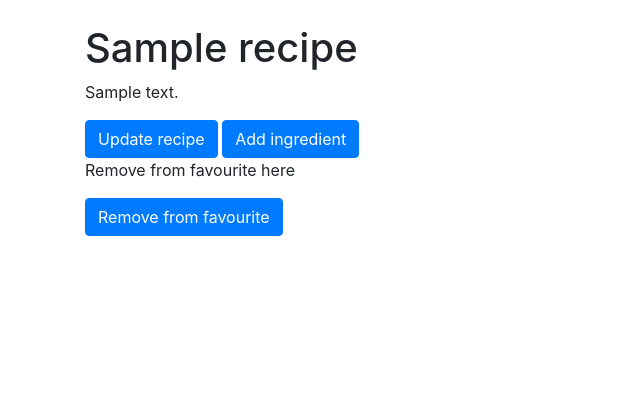
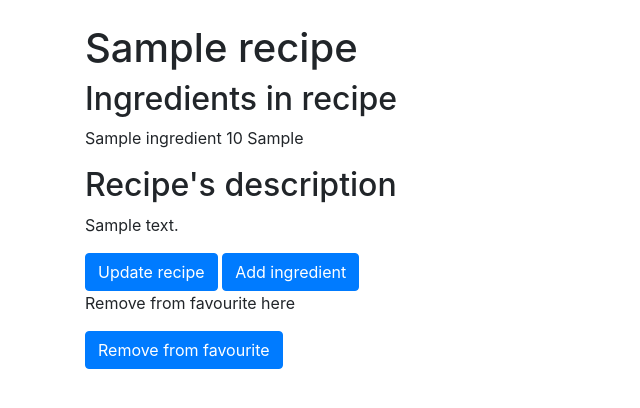
Before and after one commit to att78/reseptikirja, a Flask app: page /recipes/1/show in a window 1280 px wide. Shown: the part 56-464 px from the top of the page, without its empty margins (0-640 px from the left). Run offline with Flask 2, Linux system fonts and the light colour scheme; a user stored in the database is signed in; tables that the repository leaves empty hold one stand-in row (values such as "Sample post"); some libraries are stand-ins or nearby versions.

Commit message:
redirecteja kuntoon ja raaka-aineet näkyviin reseptin esittelyssä

```diff
--- a/application/ingredients/views.py
+++ b/application/ingredients/views.py
@@ -107,7 +107,7 @@ def recipe_ingredient_create(recipe_id):
     db.session().add(r)
     db.session().commit()
 
-    return redirect(url_for("recipe_update", recipe_id=recipe_id))
+    return redirect(url_for("recipe_set_ingredients", recipe_id=recipe_id))
 
 #Raaka-aineen poistaminen reseptistä
 
@@ -122,7 +122,7 @@ def recipe_ingredient_remove(ingredient_in_recipe_id,recipe_id):
     db.session().delete(ingredient_in_recipe)
     db.session().commit()
 
-    return render_template("recipes/addingredients.html", recipe_id= recipe_id, recipe=recipe)
+    return redirect(url_for("recipe_set_ingredients", recipe_id= recipe_id))
 
 
 # Reseptin tarkastelu
--- a/application/recipes/views.py
+++ b/application/recipes/views.py
@@ -5,6 +5,7 @@ from application.recipes.forms import RecipeForm
 #from flask_login import login_required
 from flask_login import current_user
 from application.auth.models import User
+from application.ingredients.models import IngredientInRecipe, Ingredient
 
 @app.route("/recipes", methods=["GET"])
 @login_required
@@ -21,7 +22,26 @@ def recipe_show_one(recipe_id):
     if recipe in account.favourites:
         form.favourite = True
 
-    return render_template("recipes/recipe.html", recipe = recipe, form=form)
+    # reseptissä olevien raaka-aineiden oliot
+    ingredients_in_recipe =IngredientInRecipe.query.filter(IngredientInRecipe.recipe==recipe.id).all()
+
+    already_added = []
+    for i in ingredients_in_recipe:
+        id_number = i.id
+        amount = i.amount
+        raw =Ingredient.query.get(i.ingredient)
+
+        already_added.append({
+            'id': id_number,
+            'amount': amount,
+            'ingredient': raw
+        })
+
+
+
+
+    return render_template("recipes/recipe.html", recipe = recipe, form=form, already_added=already_added,
+    ingredients_in_recipe = ingredients_in_recipe)
 
 
 @app.route("/recipes/<recipe_id>/", methods=["GET"])
--- a/application/templates/recipes/recipe.html
+++ b/application/templates/recipes/recipe.html
@@ -6,9 +6,18 @@
 
 {% block body %}
 
- <p> {{recipe.description}}</p>
- <a href= "{{ url_for('recipe_editform', recipe_id=recipe.id) }}" class = "btn btn-primary" >Update recipe</a>
- <a href= "{{ url_for('recipe_set_ingredients', recipe_id=recipe.id) }}" class = "btn btn-primary" >Add ingredient</a>
+<h2>Ingredients in recipe</h2>
+{% for added in already_added %}
+
+<p>{{added.ingredient.name}} {{added.amount}} {{added.ingredient.unit}}</p>
+
+{% endfor %}
+
+
+<h2>Recipe's description</h2>
+<p> {{recipe.description}}</p>
+<a href="{{ url_for('recipe_editform', recipe_id=recipe.id) }}" class="btn btn-primary">Update recipe</a>
+<a href="{{ url_for('recipe_set_ingredients', recipe_id=recipe.id) }}" class="btn btn-primary">Add ingredient</a>
 
 
 {% if form.favourite %}
```
